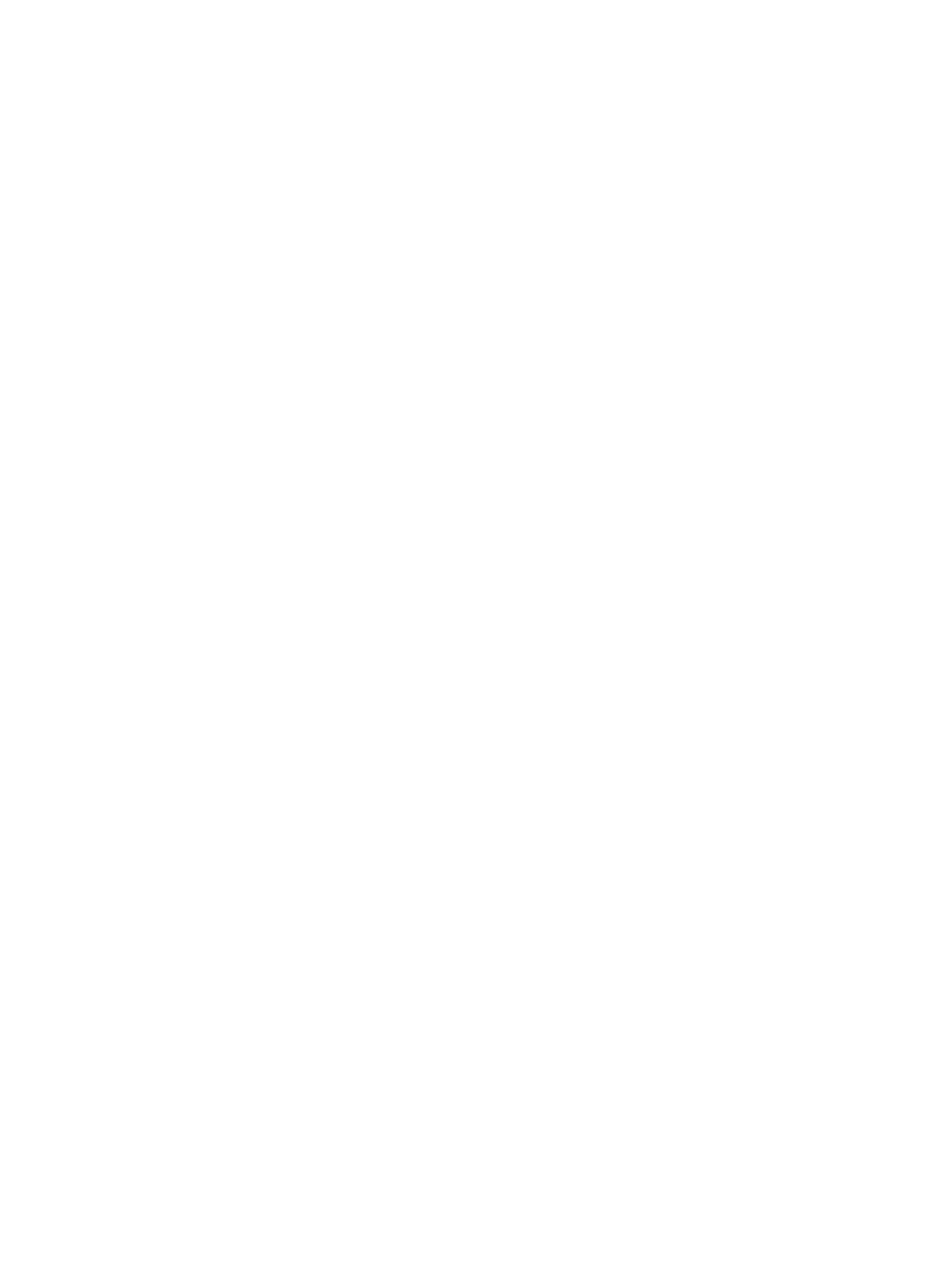
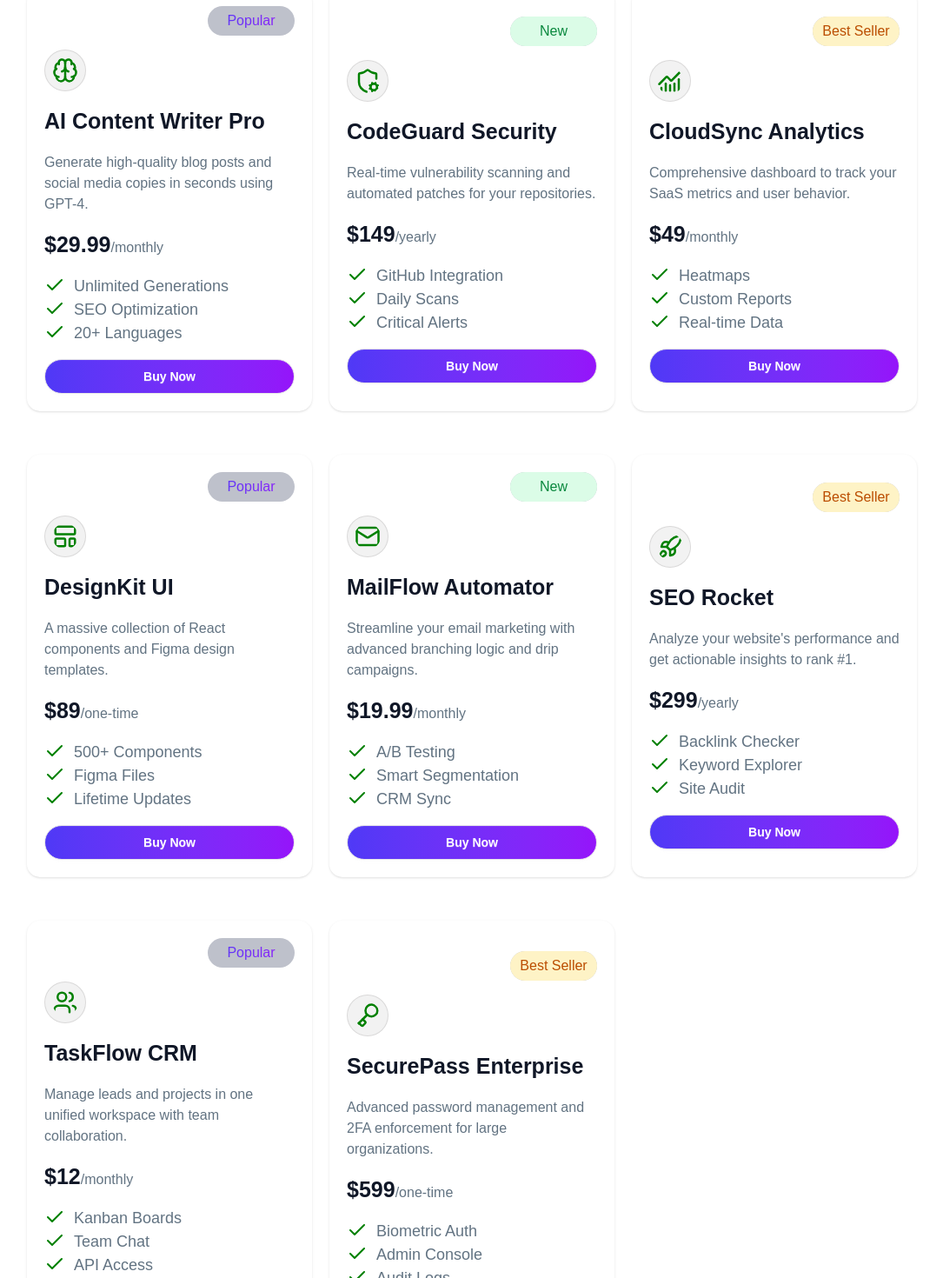
Before and after one commit to kartikDas074/DigiTool_Platforms, a React (Vite) app: page / in a window 1280 px wide. Shown: the part 1400-2870 px from the top of the page at 87% size, without its empty margins (97-1182 px from the left). Before the commit the page ends 1447 px from the top, so only its background shows below. Built offline with nearby package versions, Linux system fonts and the light colour scheme.

Commit message:
display product under product button... Featch product data from json

```diff
--- /dev/null
+++ b/public/Products.json
@@ -0,0 +1,90 @@
+[
+  {
+    "id": 1,
+    "name": "AI Content Writer Pro",
+    "description": "Generate high-quality blog posts and social media copies in seconds using GPT-4.",
+    "price": 29.99,
+    "period": "monthly",
+    "tag": "Popular",
+    "tagType": "Popular",
+    "features": ["Unlimited Generations", "SEO Optimization", "20+ Languages"],
+    "icon": "Brain"
+  },
+  {
+    "id": 2,
+    "name": "CodeGuard Security",
+    "description": "Real-time vulnerability scanning and automated patches for your repositories.",
+    "price": 149.00,
+    "period": "yearly",
+    "tag": "New",
+    "tagType": "New",
+    "features": ["GitHub Integration", "Daily Scans", "Critical Alerts"],
+    "icon": "ShieldCogCorner"
+  },
+  {
+    "id": 3,
+    "name": "CloudSync Analytics",
+    "description": "Comprehensive dashboard to track your SaaS metrics and user behavior.",
+    "price": 49.00,
+    "period": "monthly",
+    "tag": "Best Seller",
+    "tagType": "Best Seller",
+    "features": ["Heatmaps", "Custom Reports", "Real-time Data"],
+    "icon": "ChartNoAxesCombined"
+  },
+  {
+    "id": 4,
+    "name": "DesignKit UI",
+    "description": "A massive collection of React components and Figma design templates.",
+    "price": 89.00,
+    "period": "one-time",
+    "tag": "Premium",
+    "tagType": "Popular",
+    "features": ["500+ Components", "Figma Files", "Lifetime Updates"],
+    "icon": "LayoutTemplate"
+  },
+  {
+    "id": 5,
+    "name": "MailFlow Automator",
+    "description": "Streamline your email marketing with advanced branching logic and drip campaigns.",
+    "price": 19.99,
+    "period": "monthly",
+    "tag": "Trending",
+    "tagType": "New",
+    "features": ["A/B Testing", "Smart Segmentation", "CRM Sync"],
+    "icon": "Mail"
+  },
+  {
+    "id": 6,
+    "name": "SEO Rocket",
+    "description": "Analyze your website's performance and get actionable insights to rank #1.",
+    "price": 299.00,
+    "period": "yearly",
+    "tag": "Expert Choice",
+    "tagType": "Best Seller",
+    "features": ["Backlink Checker", "Keyword Explorer", "Site Audit"],
+    "icon": "Rocket"
+  },
+  {
+    "id": 7,
+    "name": "TaskFlow CRM",
+    "description": "Manage leads and projects in one unified workspace with team collaboration.",
+    "price": 12.00,
+    "period": "monthly",
+    "tag": "Top Rated",
+    "tagType": "Popular",
+    "features": ["Kanban Boards", "Team Chat", "API Access"],
+    "icon": "Users"
+  },
+  {
+    "id": 8,
+    "name": "SecurePass Enterprise",
+    "description": "Advanced password management and 2FA enforcement for large organizations.",
+    "price": 599.00,
+    "period": "one-time",
+    "tag": "Secure",
+    "tagType": "Best Seller",
+    "features": ["Biometric Auth", "Admin Console", "Audit Logs"],
+    "icon": "Key"
+  }
+]
--- a/src/App.jsx
+++ b/src/App.jsx
@@ -30,7 +30,7 @@ function App() {
 
       {/* Products Section */}
       <section>
-         <Product></Product>
+         <Product count={count} setCount={setCount}></Product>
       </section>
     </main>
 
--- a/src/Component/Products/CartInfo.jsx
+++ b/src/Component/Products/CartInfo.jsx
@@ -3,7 +3,7 @@ import React from 'react';
 const CartInfo = () => {
     return (
         <div>
-
+            <h1> tr ame</h1>
         </div>
     );
 };
--- /dev/null
+++ b/src/Component/Products/Features.jsx
@@ -0,0 +1,10 @@
+import { Check } from 'lucide-react';
+import React from 'react';
+
+const Features = ({item}) => {
+    return (
+        <li className='flex gap-[10px] text-[18px] font-medium text-[#627382]'><Check className='text-[green]'></Check>{item}</li>
+    );
+};
+
+export default Features;
--- /dev/null
+++ b/src/Component/Products/ProDuctCard.jsx
@@ -0,0 +1,45 @@
+import React, { useState } from 'react';
+import { toast } from 'react-toastify';
+
+import * as Icons from "lucide-react";
+import Features from './Features';
+const ProDuctCard = ({product,count,setCount}) => {
+    const Icon = Icons[product.icon];
+    const [buy,setBuy]=useState('Buy Now');
+    const ClickBuy=()=>{
+        setCount(count+1);
+        setBuy('Added To Card')
+        toast.success("Added to card 🛒", {
+      theme: "colored",
+    });
+    }
+    return (
+             <div className=' flex flex-col justify-center  gap-[16px] shadow-sm px-[20px] py-5 rounded-[15px] translate-all duration-1000 hover:-translate-2 hover:shadow-xl hover:bg-linear-to-t from-[#cdccd6] to-[#e0c7f2] '>
+            <div className='flex justify-end items-center'>
+                <div className='bg-[#bec1cb] w-[100px] flex flex-col justify-center items-center rounded-[20px]'>
+                <h1 className={`px-1.25 py-1.25 text-[16px] font-medium w-full text-center rounded-[20px] ${product.tagType=='Best Seller'?'text-[#BB4D00] bg-[#FEF3C6]':product.tagType=='Popular'?'bg-linear-to-r from-[#4F39F6] to-[#9514FA] bg-clip-text text-transparent bg-[#bec1cb]':'bg-[#DBFCE7] text-[#0A883E]'}`}>{product.tagType}</h1>
+             </div>
+            </div>
+
+             <div >
+                <Icon className='h-12 w-12 px-2 py-2 border-[#0a0404]/10 rounded-full bg-[#F2F2F2] text-[green] border-1'></Icon>
+             </div>
+             <div className='flex flex-col items-start gap-[16px]'>
+                <h1 className='text-[20px] md:text-[25px] font-bold text-[#101727]'>{product.name}</h1>
+                <p className='text-[16px]  font-regular text-[#627382]'>{product.description}</p>
+             </div>
+             <h3><span className='text-[20px] md:text-[25px] font-bold text-[#101727]'>${product.price}</span><span className='text-[16px] font-regular text-[#627382]'>/{product.period}</span></h3>
+             <ul>
+                {
+                    product.features.map(item=><Features key={item} item={item}></Features>)
+                }
+             </ul>
+             <button className='btn bg-linear-to-r from-[#4F39F6] to-[#9514FA] w-full rounded-[30px] text-[#FFFFFF]' onClick={ClickBuy}>{buy}</button>
+
+
+
+        </div>
+    );
+};
+
+export default ProDuctCard;
--- a/src/Component/Products/Product.jsx
+++ b/src/Component/Products/Product.jsx
@@ -2,7 +2,7 @@ import React, { useState } from 'react';
 import ProductList from './ProductList';
 import CartInfo from './CartInfo';
 
-const Product = () => {
+const Product = ({count,setCount}) => {
     const [product,setProduct]=useState(true);
     return (
         <div className='w-full max-w-[95vw] md:max-w-[80vw] mx-auto py-[60px] flex flex-col justify-center items-center gap-4'>
@@ -10,14 +10,14 @@ const Product = () => {
                 <h1 className='text-[28px] md:text-[40px] font-extrabold text-[#101727] tracking-tight'>Premium Digital Tools</h1>
                 <p className='text-[16px] md:text-[16px] font-medium text-[#627382] tracking-tight text-center'>Choose from our curated collection of premium digital products designed to boost your productivity and creativity.</p>
             </div>
-            <button className='bg-gray-50 px-2.5 py-2 space-x-1 shadow-2xl rounded-[20px] mb-15 md:mb-20'>
+            <div className='bg-gray-50 px-2.5 py-2 space-x-1 shadow-2xl rounded-[20px] mb-15 md:mb-20'>
                <button className={`btn  ${product?'bg-linear-to-r from-[#4F39F6] to-[#9514FA]  text-[#FFFFFF] font-semibold ':'bg-linear-to-r from-[#4F39F6] to-[#9514FA] bg-clip-text text-[18px] font-medium text-transparent'} rounded-[25px]` } onClick={()=>{setProduct(true)}}>Products</button>
 
                <button className={`btn  ${!product?'bg-linear-to-r from-[#4F39F6] to-[#9514FA]  text-[#FFFFFF] font-semibold ':'bg-linear-to-r from-[#4F39F6] to-[#9514FA] bg-clip-text text-[18px] font-medium text-transparent'} rounded-[25px]`}  onClick={()=>{setProduct(false)}}>Cart (<span>0</span>)</button>
-            </button>
-            <div>
+            </div>
+            <div >
             {
-            Product?<ProductList></ProductList>:<CartInfo></CartInfo>
+            product?<ProductList count={count} setCount={setCount}></ProductList>:<CartInfo count={count} setCount={setCount}></CartInfo>
             }
             </div>
 
--- a/src/Component/Products/ProductList.jsx
+++ b/src/Component/Products/ProductList.jsx
@@ -1,9 +1,16 @@
-import React from 'react';
+import React, { use } from 'react';
+import ProDuctCard from './ProDuctCard';
 
-const ProductList = () => {
+let Products=fetch('../../../public/Products.json').then(data=>data.json());
+
+const ProductList = ({count,setCount}) => {
+    let All_products=Products;
+    All_products=use(All_products);
     return (
-        <div>
-
+        <div className='grid grid-cols-1 md:grid-cols-3 gap-[20px] space-y-[30px] '>
+            {
+                  All_products.map(Product=><ProDuctCard key={Product.id} product={Product} count={count} setCount={setCount}></ProDuctCard>)
+            }
         </div>
     );
 };
```
